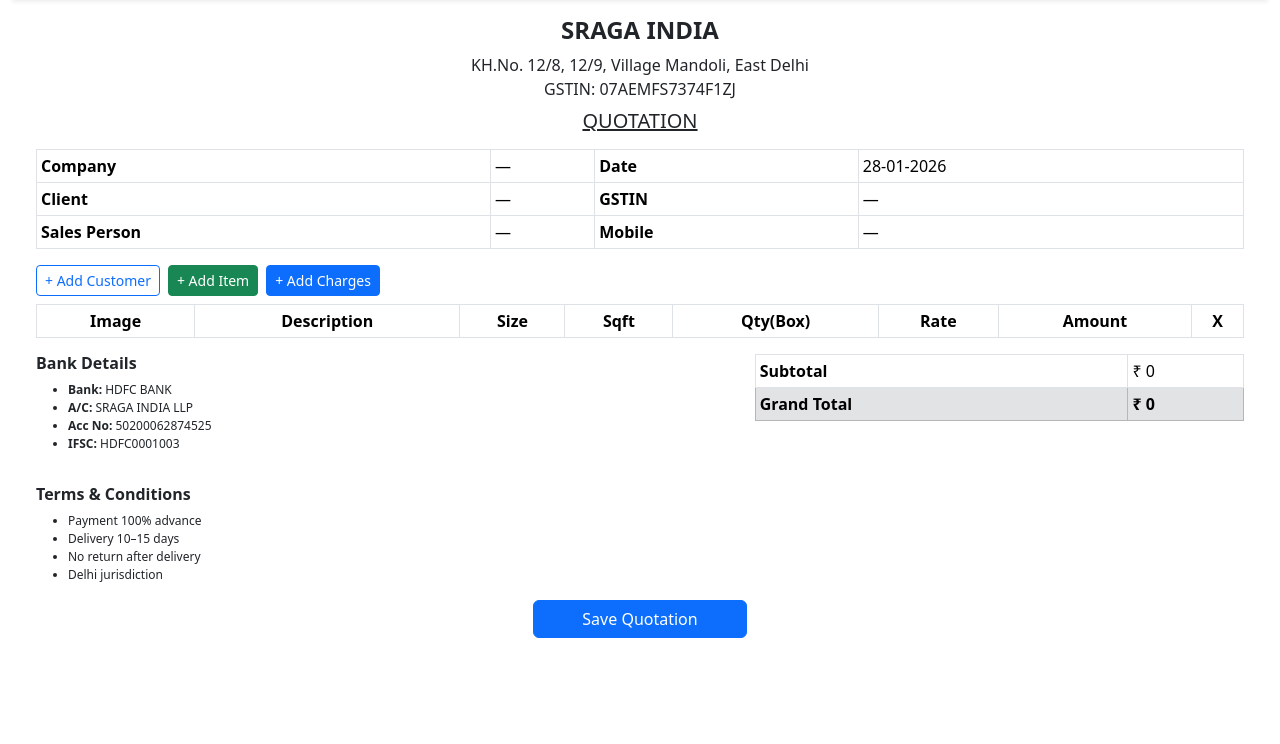
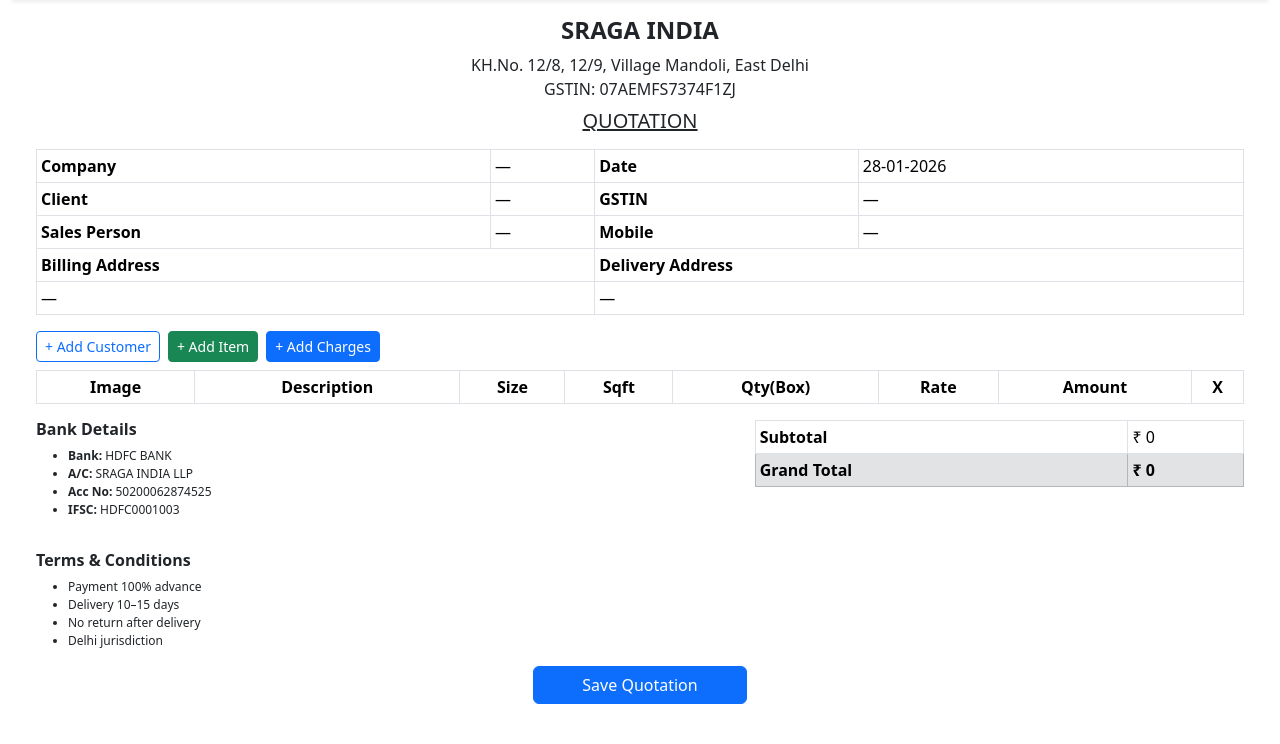
Before and after one commit to vineet2verma/ac_project, a Django app: page /quotation/create/ in a window 1280 px wide. Shown: the part 56-800 px from the top of the page. Run offline with Django 5.2, Linux system fonts and the light colour scheme; data that the repository does not hold is empty.

Commit message:
INVOICE WORKING BILLING & CONTACT DETAIL WORKING

```diff
--- a/invoice_app/templates/invoice_app/image_invoice_sraga.html
+++ b/invoice_app/templates/invoice_app/image_invoice_sraga.html
@@ -44,17 +44,27 @@
                 <th>Date</th>
                 <td>{% now "d-m-Y" %}</td>
             </tr>
+
             <tr>
                 <th>Client</th>
                 <td id="v_name">—</td>
                 <th>GSTIN</th>
                 <td id="v_gst">—</td>
             </tr>
+
             <tr>
                 <th>Sales Person</th>
                 <td id="v_sales">—</td>
                 <th>Mobile</th>
                 <td id="v_phone">—</td>
+            </tr>
+            <tr>
+                <th colspan="2">Billing Address</th>
+                <th colspan="2">Delivery Address</th>
+            </tr>
+            <tr>
+               <td id="v_billing_address" colspan="2">—</td>
+               <td id="v_delivery_address" colspan="2">—</td>
             </tr>
         </table>
 
@@ -155,6 +165,15 @@
         <input type="hidden" name="packing" id="packingInput">
         <input type="hidden" name="grand_total" id="grandTotalInput">
 
+        <!-- 👇 ADD THESE HERE -->
+        <input type="hidden" name="customer_company" id="customer_company">
+        <input type="hidden" name="customer_name" id="customer_name">
+        <input type="hidden" name="customer_gstin" id="customer_gstin">
+        <input type="hidden" name="customer_phone" id="customer_phone">
+        <input type="hidden" name="customer_sales_person" id="customer_sales_person">
+        <input type="hidden" name="billing_address" id="billing_address">
+        <input type="hidden" name="delivery_address" id="delivery_address">
+
         <div class="text-center mt-3 no-print">
             <button class="btn btn-primary px-5">Save Quotation</button>
         </div>
@@ -170,12 +189,31 @@
                 <h5>Add / Select Customer</h5>
                 <button class="btn-close" data-bs-dismiss="modal"></button>
             </div>
+
             <div class="modal-body">
                 <div class="row g-2">
-                    <div class="col-6"><label>Company</label><input id="cust_company" class="form-control"></div>
-                    <div class="col-6"><label>Client</label><input id="cust_name" class="form-control"></div>
-                    <div class="col-6"><label>GST</label><input id="cust_gst" class="form-control"></div>
-                    <div class="col-6"><label>Mobile</label><input id="cust_phone" class="form-control"></div>
+
+                    <!-- Basic Details -->
+                    <div class="col-6">
+                        <label>Company</label>
+                        <input id="cust_company" class="form-control">
+                    </div>
+
+                    <div class="col-6">
+                        <label>Client</label>
+                        <input id="cust_name" class="form-control">
+                    </div>
+
+                    <div class="col-6">
+                        <label>GST</label>
+                        <input id="cust_gst" class="form-control">
+                    </div>
+
+                    <div class="col-6">
+                        <label>Mobile</label>
+                        <input id="cust_phone" class="form-control">
+                    </div>
+
                     <div class="col-6">
                         <label>Sales Person</label>
                         <select id="cust_sales" class="form-select">
@@ -185,10 +223,46 @@
                             {% endfor %}
                         </select>
                     </div>
+
+                    <!-- Billing Address -->
+                    <div class="col-12 mt-3">
+                        <label><strong>Billing Address</strong></label>
+                        <textarea id="cust_billing_address"
+                                  class="form-control"
+                                  rows="3"
+                                  placeholder="Enter billing address"
+                                  oninput="syncBillingToDelivery()"></textarea>
+                    </div>
+
+                    <!-- Same as Billing Checkbox -->
+                    <div class="col-12">
+                        <div class="form-check mt-1">
+                            <input class="form-check-input"
+                                   type="checkbox"
+                                   id="same_as_billing"
+                                   onclick="toggleSameAsBilling()">
+                            <label class="form-check-label" for="same_as_billing">
+                                Delivery address same as Billing
+                            </label>
                         </div>
                     </div>
+
+                    <!-- Delivery Address -->
+                    <div class="col-12">
+                        <label><strong>Delivery Address</strong></label>
+                        <textarea id="cust_delivery_address"
+                                  class="form-control"
+                                  rows="3"
+                                  placeholder="Enter delivery address"></textarea>
+                    </div>
+
+                </div>
+            </div>
+
             <div class="modal-footer">
-                <button class="btn btn-primary" onclick="applyCustomer()">Use Customer</button>
+                <button class="btn btn-primary" onclick="applyCustomer()">
+                    Use Customer
+                </button>
             </div>
         </div>
     </div>
@@ -275,12 +349,50 @@
         grandTotalInput.value=total;
     }
 
-    function applyCustomer(){
-    v_company.innerText=cust_company.value;
-    v_name.innerText=cust_name.value;
-    v_gst.innerText=cust_gst.value;
-    v_phone.innerText=cust_phone.value;
-    v_sales.innerText=cust_sales.value;
+    function toggleSameAsBilling() {
+        const billing = document.getElementById('cust_billing_address').value;
+        const delivery = document.getElementById('cust_delivery_address');
+        const checkbox = document.getElementById('same_as_billing');
+
+        if (checkbox.checked) {
+            delivery.value = billing;
+            delivery.setAttribute("readonly", true);
+        } else {
+            delivery.removeAttribute("readonly");
+            delivery.value = "";
+        }
+    }
+
+    // Auto-sync when typing billing address
+    function syncBillingToDelivery() {
+        const checkbox = document.getElementById('same_as_billing');
+        if (checkbox.checked) {
+            document.getElementById('cust_delivery_address').value =
+                document.getElementById('cust_billing_address').value;
+        }
+    }
+
+
+    function applyCustomer() {
+        // Preview table
+        v_company.innerText = cust_company.value || '—';
+        v_name.innerText    = cust_name.value || '—';
+        v_gst.innerText     = cust_gst.value || '—';
+        v_phone.innerText   = cust_phone.value || '—';
+        v_sales.innerText   = cust_sales.value || '—';
+        v_billing_address.innerText  = cust_billing_address.value || '—';
+        v_delivery_address.innerText = cust_delivery_address.value || '—';
+
+        // 🔥 VERY IMPORTANT: hidden inputs (THIS WAS MISSING)
+        customer_company.value        = cust_company.value;
+        customer_name.value           = cust_name.value;
+        customer_gstin.value          = cust_gst.value;
+        customer_phone.value          = cust_phone.value;
+        customer_sales_person.value   = cust_sales.value;
+        billing_address.value         = cust_billing_address.value;
+        delivery_address.value        = cust_delivery_address.value;
+
+        // Close modal
         bootstrap.Modal.getInstance(customerModal).hide();
     }
 </script>
--- a/invoice_app/views.py
+++ b/invoice_app/views.py
@@ -1,26 +1,17 @@
 # Mongo db
-from cnc_work_app.mongo import *
+from utils.mongo import *
 from django.shortcuts import render, redirect
 from django.contrib import messages
 from datetime import datetime
 import uuid, os
 from math import ceil
 from bson import ObjectId
-from django.conf import settings
+from utils.common_func import *
 # Cloudinary
 from cloudinary.uploader import upload, destroy
 
-
 # Create your views here.
 
-
-def get_sales_users():
-    return list(
-        users_collection().find(
-            {"roles": "sales"},
-            {"_id": 1, "name": 1}
-        )
-    )
 
 
 # View All Quotation List
@@ -68,18 +59,19 @@ def quotation_list(request):
 
 # Create Quotation
 def quotation_create(request, customer_id=None):
-    # ---------- DEMO CUSTOMER (replace with DB later) ----------
     customer = {
         "company": request.POST.get("customer_company"),
         "name": request.POST.get("customer_name"),
         "gstin": request.POST.get("customer_gstin"),
         "phone": request.POST.get("customer_phone"),
-        "sales_person": request.POST.get("sales_person"),
+        "sales_person": request.POST.get("customer_sales_person"),
+        "billing_address": request.POST.get("billing_address"),
+        "delivery_address": request.POST.get("delivery_address"),
+
     }
 
     # ===================== POST =====================
     if request.method == "POST":
-
         # ---------- ITEMS ----------
         items = []
 
@@ -141,13 +133,7 @@ def quotation_create(request, customer_id=None):
         messages.success(request, "Quotation created successfully")
         return redirect("invoice_app:quotation_list")
     # ===================== GET =====================
-    sales_users = list(
-        users_collection().find({"roles":"SALES"},
-            {"_id": 0, "username": 1,"full_name":1 ,"roles":1}
-        ).sort("username", 1)
-    )
-
-    print(f"sales_users: {sales_users}")
+    sales_users = get_active_sales_users()
 
     # ===================== GET =====================
     return render(request, "invoice_app/image_invoice_sraga.html",
@@ -173,23 +159,6 @@ def quotation_view(request, qid):
     return render(request, "invoice_app/quotation_view.html", {
         "quotation": quotation
     })
-
-
-def get_cloudinary_public_id(url):
-    if not url:
-        return None
-    try:
-        # remove version and extension
-        parts = url.split("/upload/")[1]
-        parts = parts.split(".")[0]
-
-        # remove version folder (v123456)
-        if parts.startswith("v"):
-            parts = "/".join(parts.split("/")[1:])
-
-        return parts
-    except Exception:
-        return None
 
 
 # Delete Quotation
@@ -222,3 +191,20 @@ def quotation_delete(request, qid):
 
     messages.success(request, "Quotation deleted successfully")
     return redirect("invoice_app:quotation_list")
+
+
+def get_cloudinary_public_id(url):
+    if not url:
+        return None
+    try:
+        # remove version and extension
+        parts = url.split("/upload/")[1]
+        parts = parts.split(".")[0]
+
+        # remove version folder (v123456)
+        if parts.startswith("v"):
+            parts = "/".join(parts.split("/")[1:])
+
+        return parts
+    except Exception:
+        return None
--- /dev/null
+++ b/utils/common_func.py
@@ -0,0 +1,11 @@
+from .mongo import *
+
+
+
+def get_active_sales_users():
+    return list(
+        users_collection().find(
+            {"roles": "SALES","is_active": True},
+            {"_id": 0, "username": 1, "full_name": 1, "email": 1, "roles": 1}
+        ).sort("username", 1)
+    )
--- /dev/null
+++ b/utils/mongo.py
@@ -0,0 +1,67 @@
+
+from dotenv import load_dotenv
+import os
+from pymongo import MongoClient
+from pathlib import Path
+
+BASE_DIR = Path(__file__).resolve().parent.parent
+load_dotenv(os.path.join(BASE_DIR, ".env"))
+
+MONGO_URI = os.environ.get("MONGO_URI")
+
+# ✅ SINGLE CLIENT (IMPORTANT)
+_client = MongoClient(MONGO_URI)
+_db = _client["cnc_db"]
+
+# User
+def users_collection():
+    return _db["users"]
+
+# Master
+def get_inventory_master_collection():
+    return _db["inventory_masters"]
+
+def get_inventory_ledger_collection():
+    return _db["inventory_ledger"]
+
+
+def category_collection():
+    return _db["categories_masters"]
+
+def get_machine_master_collection():
+    return _db["machine_master"]
+
+# Master End
+# Order Collection
+def get_orders_collection():
+    return _db["order"]
+# order_inventory
+def get_order_inventory_collection():
+    return _db["order_inventory"]
+
+def get_purchase_requisition_collection():
+    return _db["purchase_requisition"]
+
+# Login Activity
+def get_login_activity_collection():
+    return _db["login_activity"]
+
+# Order Design
+def get_design_files_collection():
+    return _db["design_files"]
+# Order Machine
+def get_machine_work_collection():
+    return _db["machine_work"]
+# Order QC
+def get_quality_collection():
+    return _db["quality_checks"]
+# Order Dispatch
+def get_dispatch_collection():
+    return _db["dispatches"]
+# To Do's
+def todo_collection():
+    return _db["todos"]
+
+# Invoice Collection
+def invoice_collection():
+    return _db['invoices']
```
Also changed, not shown: invoice_app/templates/invoice_app/customer_modal.html (+28 -2 lines), invoice_app/templates/invoice_app/quotation_view.html (+3 -4 lines), db.sqlite3. Lines whose indentation alone changed are shown as unchanged.
